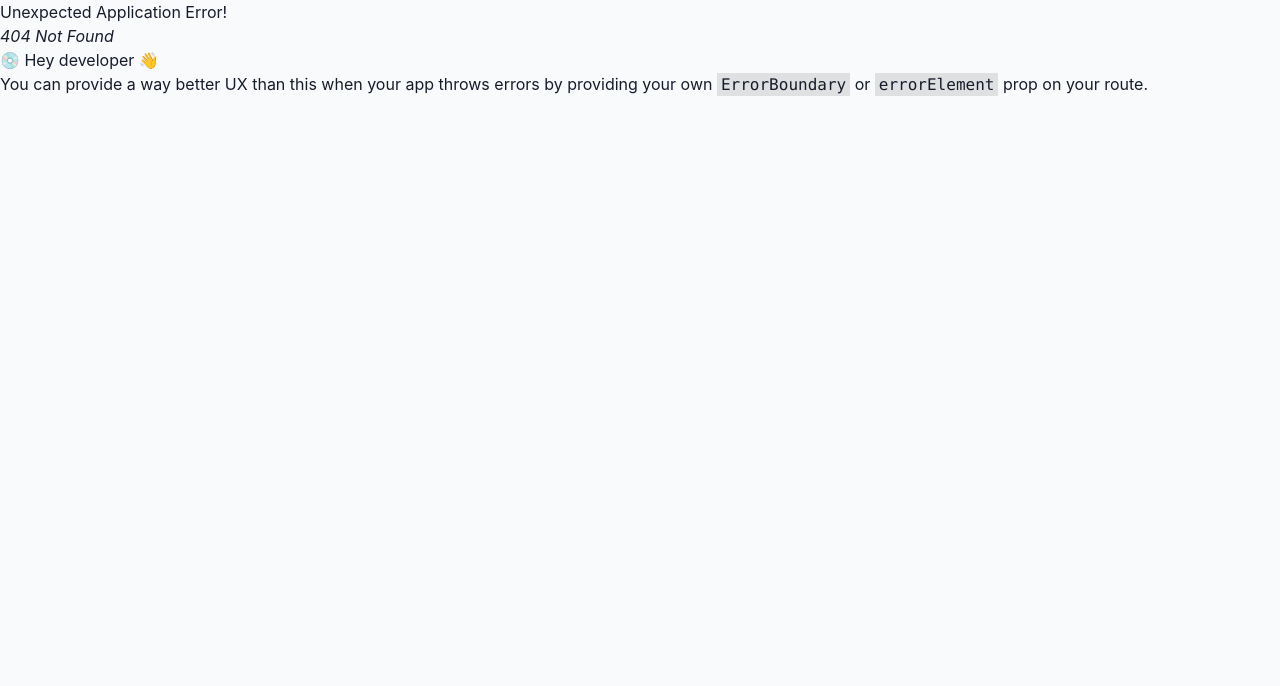
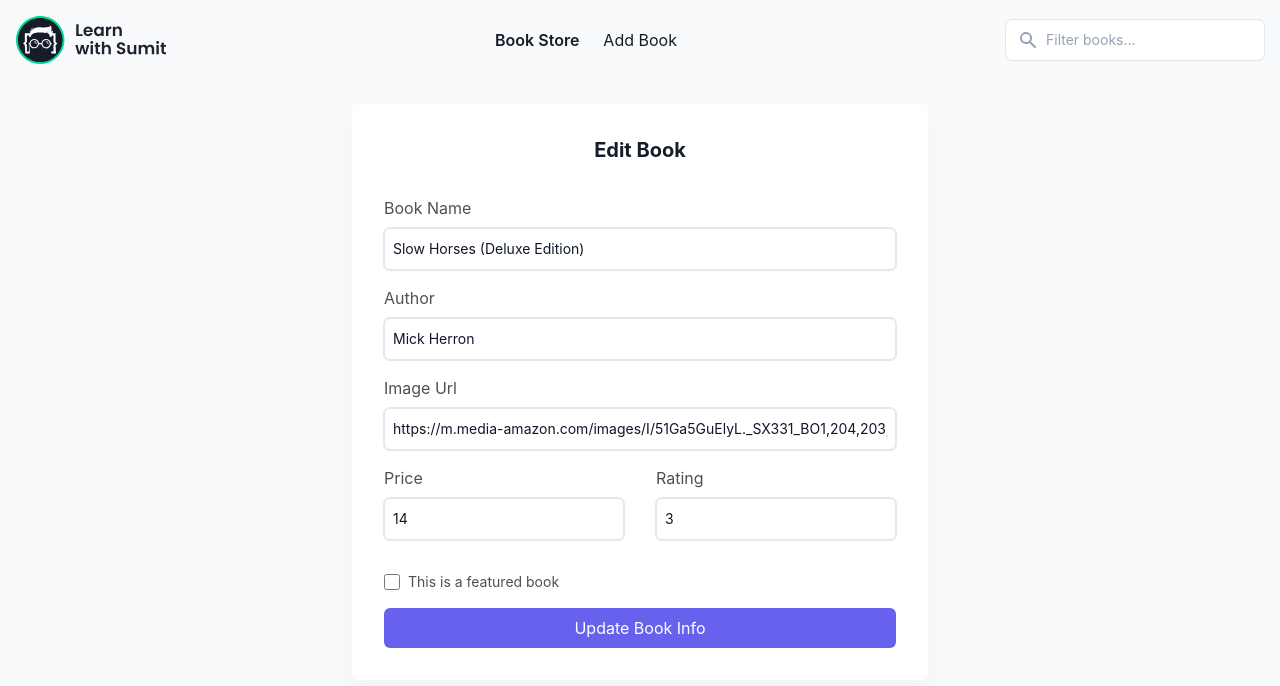
Before and after one commit to TanjimulSabbir/Book-Store, a React (Vite) app: page /editbook/1 in a window 1280 px wide. Before the commit this address had no page. Shown: the top 686 px of the page. Built offline with nearby package versions, Linux system fonts and the light colour scheme; data requests are answered from the project's data file.

Commit message:
working on editbook:successfully edited

```diff
--- a/Resource/server/db.json
+++ b/Resource/server/db.json
@@ -33,7 +33,7 @@
       "thumbnail": "https://i3.ytimg.com/vi/dD9O8DnIBj4/maxresdefault.jpg",
       "price": "876",
       "rating": "5",
-      "featured": "on",
+      "featured": false,
       "id": 5
     },
     {
@@ -55,12 +55,12 @@
       "id": 7
     },
     {
-      "featured": true,
-      "name": "His Dark Materials (2019- Present)",
-      "author": "fsdaf",
+      "featured": false,
+      "name": "His Dark Mate",
+      "author": "Tanjimul Islam Sabbir",
       "thumbnail": "https://i3.ytimg.com/vi/dD9O8DnIBj4/maxresdefault.jpg",
-      "price": "354",
-      "rating": "5",
+      "price": "2",
+      "rating": "4",
       "id": 8
     }
   ]
--- a/src/Components/BookCard.jsx
+++ b/src/Components/BookCard.jsx
@@ -1,25 +1,32 @@
 /* eslint-disable react/prop-types */
 
+import { Link } from "react-router-dom";
 import StarRating from "./rating";
+import { useDeleteBookMutation } from "../Redux/Features/Api/apiSlice";
 
 // eslint-disable-next-line react/prop-types
 function BookCard({ book }) {
-    const { name, author, thumbnail, price, rating, featured, } = book;
+    const { id, name, author, thumbnail, price, rating, featured } = book;
+    const [deleteBook, { data }] = useDeleteBookMutation();
+
+    const handleDelete = (id) => {
+        deleteBook(id)
+    }
     return (
         <div className="book-card">
             <img className="h-[240px] w-[170px] object-cover"
                 src={thumbnail} alt="book" />
             <div className="flex-1 h-full pr-2 pt-2 flex flex-col">
                 <div className="flex items-center justify-between">
-                    <span className="lws-badge">Featured</span>
-                    <div className="text-gray-500 space-x-2">
-                        <button className="lws-edit ">
+                    <span className={`lws-badge ${featured? "bg-green-600 text-black border-green-600" : "border-black"}`}>Featured</span>
+                    <div className="text-gray-500 space-x-2 flex">
+                        <Link className="lws-edit" to={`/editbook/${id}`}>
                             <svg fill="none" viewBox="0 0 24 24" strokeWidth="1.5" stroke="currentColor" className="w-6 h-6">
                                 <path strokeLinecap="round" strokeLinejoin="round"
                                     d="M16.862 4.487l1.687-1.688a1.875 1.875 0 112.652 2.652L10.582 16.07a4.5 4.5 0 01-1.897 1.13L6 18l.8-2.685a4.5 4.5 0 011.13-1.897l8.932-8.931zm0 0L19.5 7.125M18 14v4.75A2.25 2.25 0 0115.75 21H5.25A2.25 2.25 0 013 18.75V8.25A2.25 2.25 0 015.25 6H10" />
                             </svg>
-                        </button>
-                        <button className="lws-deleteBook">
+                        </Link>
+                        <button onClick={() => handleDelete(id)} className="lws-deleteBook" >
                             <svg fill="none" viewBox="0 0 24 24" strokeWidth="1.5" stroke="currentColor" className="w-6 h-6">
                                 <path strokeLinecap="round" strokeLinejoin="round"
                                     d="M14.74 9l-.346 9m-4.788 0L9.26 9m9.968-3.21c.342.052.682.107 1.022.166m-1.022-.165L18.16 19.673a2.25 2.25 0 01-2.244 2.077H8.084a2.25 2.25 0 01-2.244-2.077L4.772 5.79m14.456 0a48.108 48.108 0 00-3.478-.397m-12 .562c.34-.059.68-.114 1.022-.165m0 0a48.11 48.11 0 013.478-.397m7.5 0v-.916c0-1.18-.91-2.164-2.09-2.201a51.964 51.964 0 00-3.32 0c-1.18.037-2.09 1.022-2.09 2.201v.916m7.5 0a48.667 48.667 0 00-7.5 0" />
--- a/src/Components/EditBook.jsx
+++ b/src/Components/EditBook.jsx
@@ -1,44 +1,78 @@
+import { useState } from "react";
+import toast from "react-hot-toast";
+import { useEditBooksMutation, useSpecifiedBookQuery } from "../Redux/Features/Api/apiSlice";
+import { useParams } from "react-router-dom";
+import Loading from "./Shared/Loading";
+
 function EditBook() {
+    const [bookInfo, setBookInfo] = useState({featured:false});
+    const [editBook, { data, isLoading, isError, Error, isSuccess }] = useEditBooksMutation();
+    const { bookId } = useParams();
+    const { data: specifiedBook } = useSpecifiedBookQuery(bookId);
+    if (!specifiedBook) return <Loading />
+
+    console.log(specifiedBook, "specifiedBook")
+
+    const handleSubmit = (event) => {
+        event.preventDefault();
+        editBook({ id: bookId, data: bookInfo })
+        toast.success("Successfully added!")
+        console.log(bookInfo)
+    }
     return (
         <main className="py-6 2xl:px-6">
             <div className="container">
                 <div className="p-8 overflow-hidden bg-white shadow-cardShadow rounded-md max-w-xl mx-auto">
                     <h4 className="mb-8 text-xl font-bold text-center">Edit Book</h4>
-                <form className="book-form">
+                    <form className="book-form" onSubmit={handleSubmit}>
                         <div className="space-y-2">
                             <label htmlFor="lws-bookName">Book Name</label>
-                        <input required className="text-input" type="text" id="lws-bookName" name="name" />
+                            <input onChange={(event) => setBookInfo((prev) => ({ ...prev, name: event.target.value }))}
+                                defaultValue={specifiedBook.name}
+                                required className="text-input" type="text" id="lws-bookName" name="name"
+                            />
+
                         </div>
 
                         <div className="space-y-2">
                             <label htmlFor="lws-author">Author</label>
-                        <input required className="text-input" type="text" id="lws-author" name="author" />
+                            <input onChange={(event) => setBookInfo((prev) => ({ ...prev, author: event.target.value }))}
+                                defaultValue={specifiedBook.author}
+                                required className="text-input" type="text" id="lws-author" name="author" />
                         </div>
 
                         <div className="space-y-2">
                             <label htmlFor="lws-thumbnail">Image Url</label>
-                        <input required className="text-input" type="text" id="lws-thumbnail" name="thumbnail" />
+                            <input onChange={(event) => setBookInfo((prev) => ({ ...prev, thumbnail: event.target.value }))}
+                                defaultValue={specifiedBook.thumbnail}
+                                required className="text-input" type="text" id="lws-thumbnail" name="thumbnail" />
                         </div>
 
                         <div className="grid grid-cols-2 gap-8 pb-4">
                             <div className="space-y-2">
                                 <label htmlFor="lws-price">Price</label>
-                            <input required className="text-input" type="number" id="lws-price" name="price" />
+                                <input onChange={(event) => setBookInfo((prev) => ({ ...prev, price: event.target.value }))}
+                                    defaultValue={specifiedBook.price}
+                                    required className="text-input" type="number" id="lws-price" name="price" />
                             </div>
 
                             <div className="space-y-2">
                                 <label htmlFor="lws-rating">Rating</label>
-                            <input required className="text-input" type="number" id="lws-rating" name="rating" min="1"
+                                <input onChange={(event) => setBookInfo((prev) => ({ ...prev, rating: event.target.value }))}
+                                    defaultValue={specifiedBook.rating}
+                                    required className="text-input" type="number" id="lws-rating" name="rating" min="1"
                                     max="5" />
                             </div>
                         </div>
 
-                    <div className="flex items-center">
-                        <input id="lws-featured" type="checkbox" name="featured" className="w-4 h-4" />
-                        <label htmlFor="lws-featured" className="ml-2 text-sm"> This is a featured book </label>
+                        <div className="flex items-center ">
+                            <input onChange={(event) => setBookInfo((prev) => ({ ...prev, featured: event.target.checked }))}
+                                defaultChecked={specifiedBook.featured}
+                                id="lws-featured" type="checkbox" name="true" className="w-4 h-4 cursor-pointer" />
+                            <label htmlFor="lws-featured" className="ml-2 text-sm cursor-pointer"> This is a featured book </label>
                         </div>
 
-                    <button type="submit" className="submit" id="lws-submit">Edit Book</button>
+                        <button type="submit" className="submit" id="lws-submit">Update Book Info</button>
                     </form>
                 </div>
             </div>
--- a/src/Layout/Routes.jsx
+++ b/src/Layout/Routes.jsx
@@ -3,6 +3,7 @@ import Layout from "./Layout";
 import App from "../App";
 import DynamicMain from "./DynamicMain";
 import AddBook from "../Components/AddBook";
+import EditBook from "../Components/EditBook";
 
 const router = createBrowserRouter([
     {
@@ -21,6 +22,10 @@ const router = createBrowserRouter([
                 path: "/addbook",
                 element: <AddBook />
             },
+            {
+                path: "/editbook/:bookId",
+                element: <EditBook />
+            },
         ]
     },
 ]);
--- a/src/Redux/Features/Api/apiSlice.js
+++ b/src/Redux/Features/Api/apiSlice.js
@@ -18,11 +18,32 @@ export const apiSlice = createApi({
                 body: data,
             }),
             invalidatesTags: ["books"],
-        })
+        }),
+        editBooks: builder.mutation({
+            query: ({ id, data }) => ({
+                url: `/books/${id}`,
+                method: "PATCH",
+                body: data,
+            }),
+            invalidatesTags: ["books"],
+        }),
+        specifiedBook: builder.query({
+            query: (id) => ({
+                url: `/books/${id}`,
+                method: "GET"
+            }),
+        }),
+        deleteBook: builder.mutation({
+            query: (id) => ({
+                url: `/books/${id}`,
+                method: "DELETE"
+            }),
+            invalidatesTags: ["books"],
+        }),
     })
 })
 
-export const { useGetBooksQuery, useAddBooksMutation } = apiSlice;
+export const { useGetBooksQuery, useAddBooksMutation, useEditBooksMutation, useSpecifiedBookQuery, useDeleteBookMutation } = apiSlice;
 
 // import { createApi, fetchBaseQuery } from "@reduxjs/toolkit/query/react";
 
--- a/src/index.css
+++ b/src/index.css
@@ -635,8 +635,6 @@ body {
 .lws-badge {
   border-radius: 0.375rem;
   border-width: 1px;
-  border-color: rgb(88 80 236 / 0.6);
-  background-color: rgb(88 80 236 / 0.1);
   padding-left: 0.5rem;
   padding-right: 0.5rem;
   padding-top: 0.25rem;
@@ -644,7 +642,6 @@ body {
   font-size: 0.75rem;
   line-height: 1rem;
   --tw-text-opacity: 1;
-  color: rgb(88 80 236 / var(--tw-text-opacity));
 }
 
 .lws-author {
```
Lines whose indentation alone changed are shown as unchanged.
